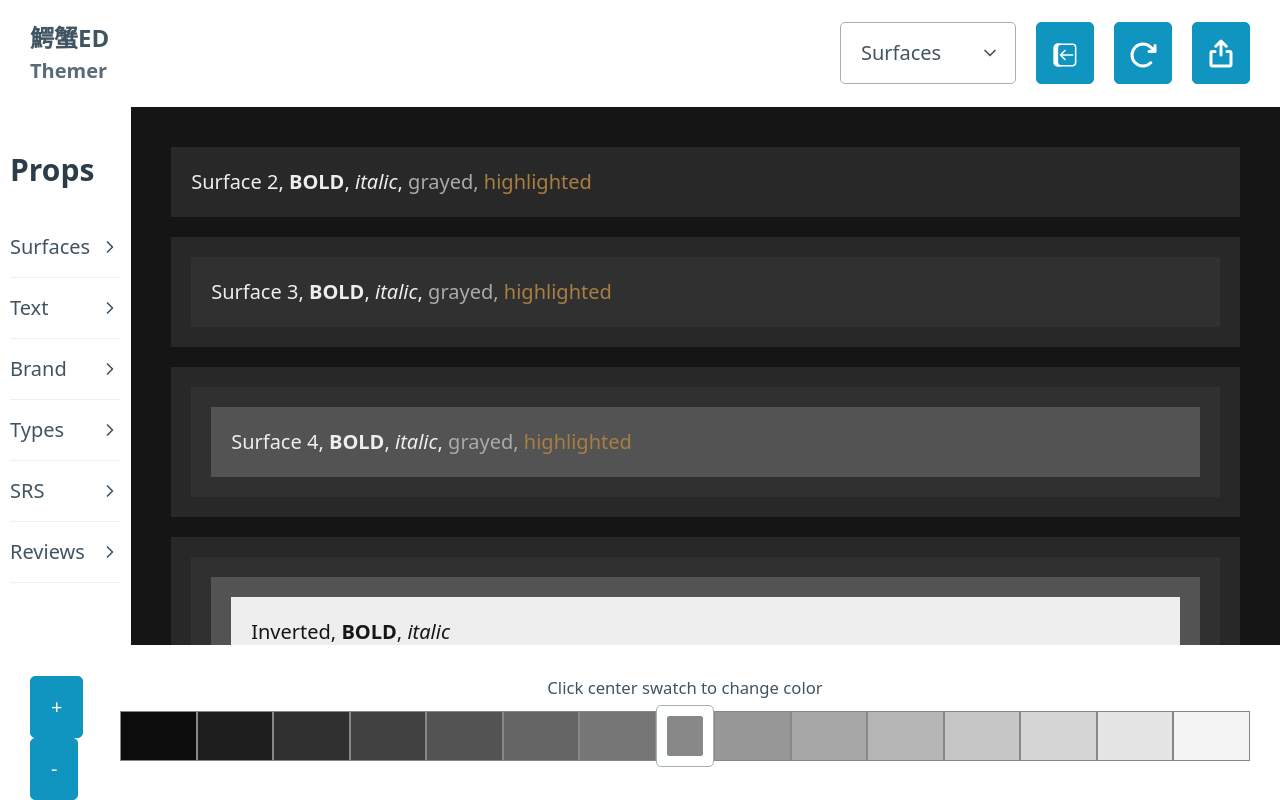
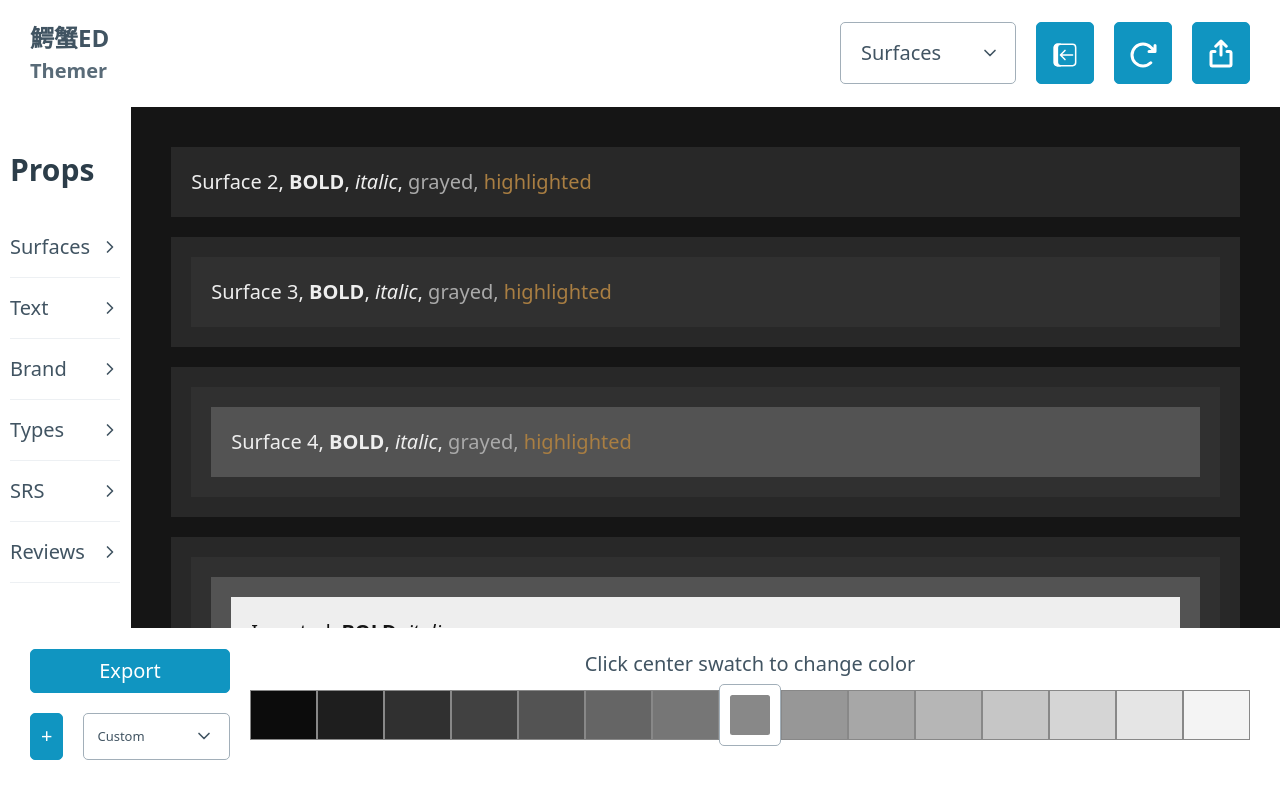
Before and after one commit to wrex/ed-themer, a SvelteKit app: page / in a window 1280 px wide. Built offline with nearby package versions, Linux system fonts and the light colour scheme.

Commit message:
fixed layout, broke palette

```diff
--- a/src/app.css
+++ b/src/app.css
@@ -2,7 +2,6 @@
 	display: grid;
 	height: 100vh;
 	grid-template-columns: auto 1fr;
-	grid-template-rows: auto 3fr max(auto, 225px);
 	grid-template-areas:
 		'nav         nav'
 		'user-colors samples'
@@ -41,7 +40,6 @@
 #samples {
 	padding: 0;
 	grid-area: samples;
-	min-width: 1024px;
 	overflow-y: scroll;
 	background-color: var(--USER-surface-1);
 }
@@ -50,4 +48,6 @@
 	grid-area: palette;
 	overflow-y: scroll;
 	border-top: 1px solid white;
+	padding-block: 1rem;
+	max-height: 28vh;
 }
--- a/src/components/Palette.svelte
+++ b/src/components/Palette.svelte
@@ -1,22 +1,31 @@
 <script>
-  import PaletteBar from "./PaletteBar.svelte";
+	import PaletteBar from './PaletteBar.svelte';
 
-  let numBars = 1;
+	let swatches = ['swatch-0'];
 
-  /* max 20, min 1 bar */
-  const incr = () => { if (numBars < 19) numBars += 1;}
-  const decr = () => { if (numBars > 1) numBars -= 1;}
+	const exportPalette = () => null;
+
+	const addRow = () => null;
 </script>
 
 <div class="palette">
-  <div class="bars">
-    <div class="incrdecr">
-      <span role="button" on:click={incr}>+</span>
-      <span role="button" on:click={decr}>-</span>
+	<div class="buttons">
+		<button on:click={exportPalette}>Export</button>
+		<div class="addrows">
+			<button on:click={addRow}>+</button>
+			<select>
+				<option value="custom">Custom</option>
+				<option value="complementary">Complementary</option>
+				<option value="monochromatic">Monochromatic</option>
+				<option value="Analogous">Analogous</option>
+				<option value="tetradic">Tetradic</option>
+			</select>
 		</div>
-    <div class="swatches">
+	</div>
+	<div class="swatchbars">
 		<header>Click center swatch to change color</header>
-      {#each Array(numBars) as i}
+		<div class="swatchbar">
+			{#each swatches as i}
 				<PaletteBar />
 			{/each}
 		</div>
@@ -26,39 +35,38 @@
 <style>
 	.palette {
 		display: flex;
-    align-items: start;
+		gap: 1em;
 	}
 
-  .bars {
-    display: grid;
-    grid-template-columns: auto auto;
-    grid-template-areas:
-      "buttons swatches";
+	.buttons {
+		min-width: 10rem;
 	}
 
-  .bars .incrdecr {
-    align-self: start;
-    grid-area: buttons;
-    padding: 1.5em 1em 0 0;
+	.buttons button {
+		padding: 0.3rem 0.5rem;
+		font-size: 1rem;
 	}
 
-  .swatches {
-    align-self: center;
-    grid-area: swatches;
+	.buttons .addrows button {
+		max-width: fit-content;
 	}
 
-  .swatches {
-    text-align: center;
-    font-size: smaller;
+	.buttons .addrows select {
+		padding: 1em;
+		font-size: small;
+		flex-basis: 2;
 	}
 
-  h2 {
-    display: inline;
-    margin: 1em 0;
-    padding: 0;
-    font-size: 1rem;
-    text-transform: uppercase;
-    font-weight: normal;
+	.swatchbars {
+		width: 100%;
+	}
+
+	.swatchbars header {
 		text-align: center;
 	}
+
+	.addrows {
+		display: flex;
+		gap: 1rem;
+	}
 </style>
--- a/src/components/PaletteBar.svelte
+++ b/src/components/PaletteBar.svelte
@@ -57,7 +57,7 @@
 	.swatch {
 		border: 1px solid var(--baseClr);
 		height: 50px;
-		width: 100vw;
+		width: 100%;
 	}
 
 	.t13 {
```
Lines whose indentation alone changed are shown as unchanged.
